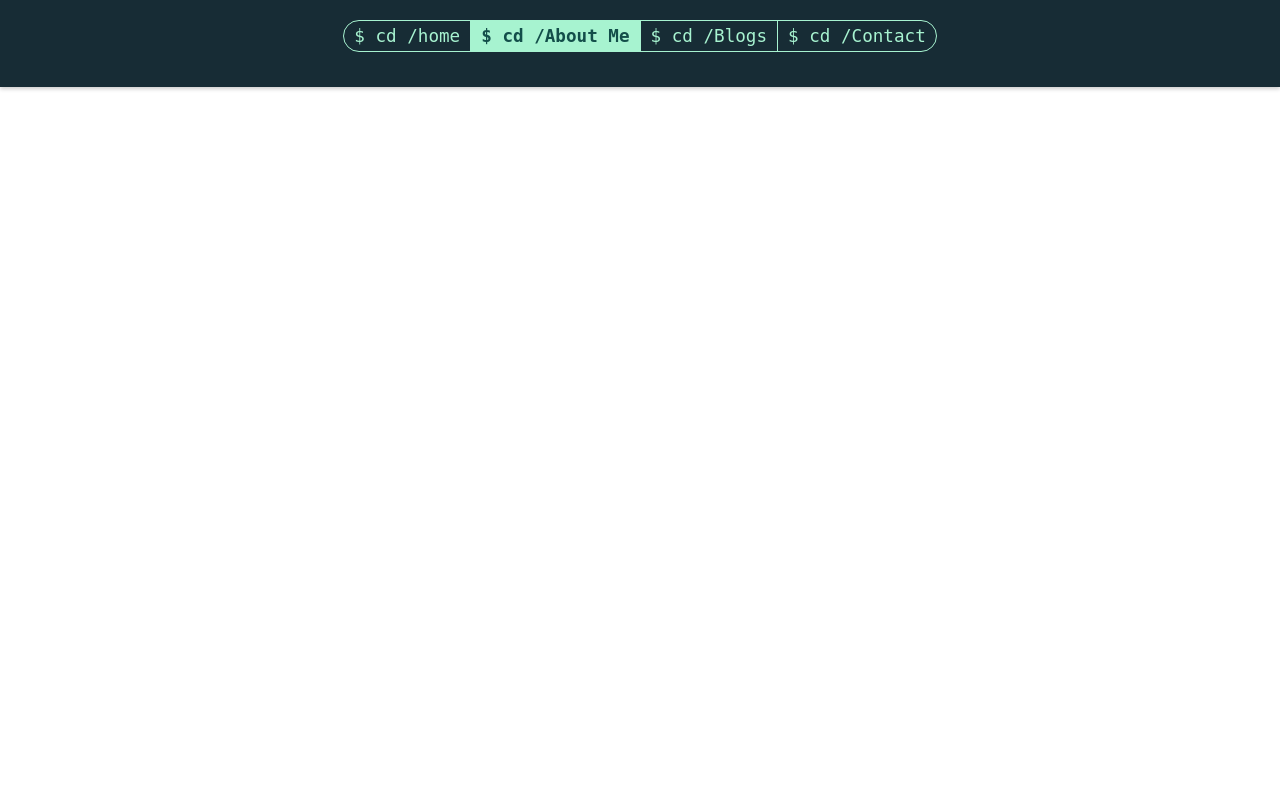
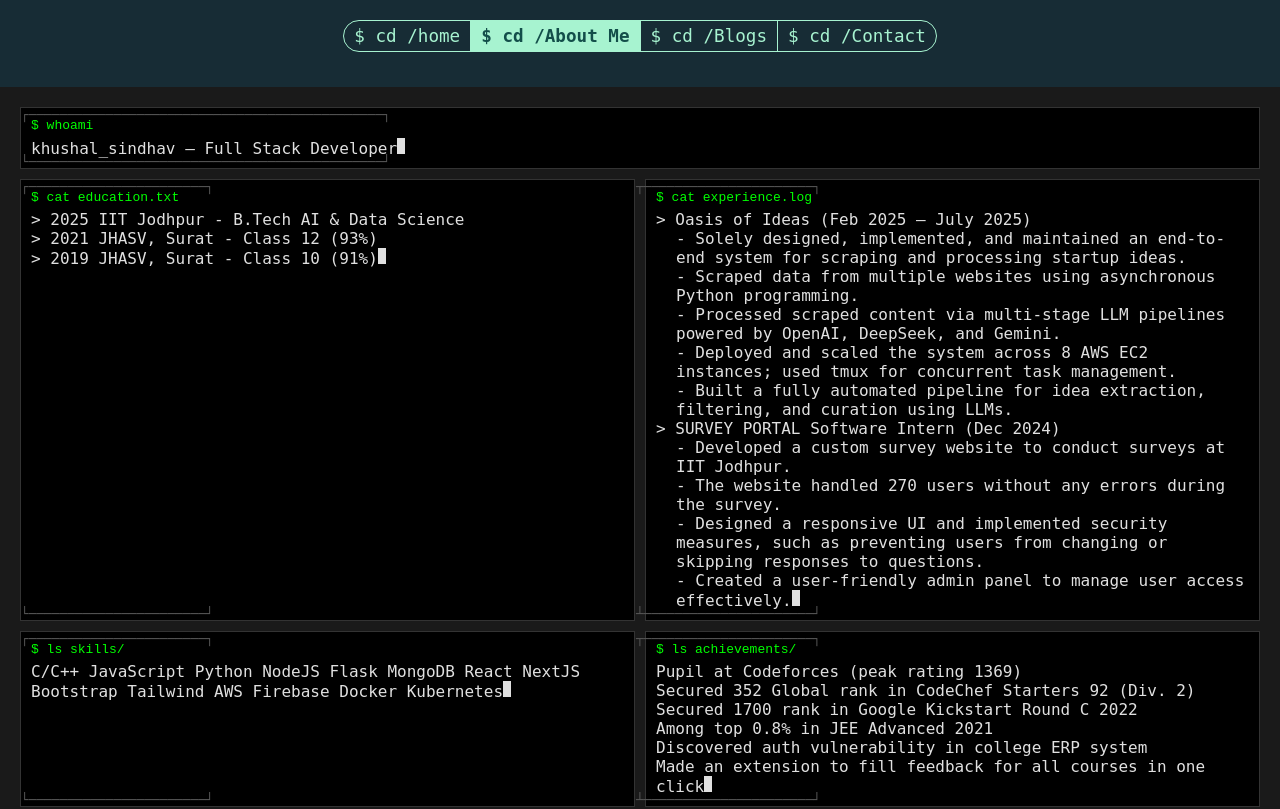
Before and after one commit to MagnusCarlsen26/PortFolio, a React (Create React App) app: page /about in a window 1280 px wide. Shown: the top 809 px of the page. Built offline with nearby package versions, Linux system fonts and the light colour scheme.

Commit message:
Basic skeleton/skin for about me page

```diff
--- a/src/App.tsx
+++ b/src/App.tsx
@@ -5,6 +5,7 @@ import BlogRead from './page/blogs/blogRead/BlogRead';
 import Navbar from './page/navbar/Navbar';
 import Home from './page/home/Home'; // Import the new Home component
 import Contact from './page/contact/Contact'; // Import the new Contact component
+import About from './page/about/About'; // Import the new About component
 
 function App() {
   return (
@@ -13,6 +14,7 @@ function App() {
         <Navbar />
           <Routes>
             <Route path="/" element={<Home />} />
+            <Route path="/about" element={<About />} />
             <Route path="/blogs" element={<BlogHome />} />
             <Route path="/blog/read/:slug" element={<BlogRead />} />
             <Route path="/contact" element={<Contact />} />
--- /dev/null
+++ b/src/page/about/About.tsx
@@ -0,0 +1,73 @@
+import React from 'react';
+import './about.css';
+
+const About: React.FC = () => {
+  return (
+    <div className="about-container">
+      <section className="terminal-pane whoami">
+        <pre className="command">$ whoami</pre>
+        <p className="output">khushal_sindhav — Full Stack Developer<span className="cursor"></span></p>
+      </section>
+
+      <div className="terminal-row">
+        <section className="terminal-pane education">
+          <pre className="command">$ cat education.txt</pre>
+          <div className="output">
+            <p>&gt; 2025 IIT Jodhpur - B.Tech AI & Data Science</p>
+            <p>&gt; 2021 JHASV, Surat - Class 12 (93%)</p>
+            <p>&gt; 2019 JHASV, Surat - Class 10 (91%)<span className="cursor"></span></p>
+          </div>
+        </section>
+
+        <section className="terminal-pane experience">
+          <pre className="command">$ cat experience.log</pre>
+          <div className="output">
+            <p>&gt; Oasis of Ideas (Feb 2025 – July 2025)</p>
+            <p className="indent">- Solely designed, implemented, and maintained an end-to-end system for scraping and processing startup ideas.</p>
+            <p className="indent">- Scraped data from multiple websites using asynchronous Python programming.</p>
+            <p className="indent">- Processed scraped content via multi-stage LLM pipelines powered by OpenAI, DeepSeek, and Gemini.</p>
+            <p className="indent">- Deployed and scaled the system across 8 AWS EC2 instances; used tmux for concurrent task management.</p>
+            <p className="indent">- Built a fully automated pipeline for idea extraction, filtering, and curation using LLMs.</p>
+            <p>&gt; SURVEY PORTAL Software Intern (Dec 2024)</p>
+            <p className="indent">- Developed a custom survey website to conduct surveys at IIT Jodhpur.</p>
+            <p className="indent">- The website handled 270 users without any errors during the survey.</p>
+            <p className="indent">- Designed a responsive UI and implemented security measures, such as preventing users from changing or skipping responses to questions.</p>
+            <p className="indent">- Created a user-friendly admin panel to manage user access effectively.<span className="cursor"></span></p>
+          </div>
+        </section>
+      </div>
+
+      <div className="terminal-row">
+        <section className="terminal-pane skills">
+          <pre className="command">$ ls skills/</pre>
+          <p className="output">C/C++ JavaScript Python NodeJS Flask MongoDB React NextJS Bootstrap Tailwind AWS Firebase Docker Kubernetes<span className="cursor"></span></p>
+        </section>
+
+        <section className="terminal-pane achievements">
+          <pre className="command">$ ls achievements/</pre>
+          <div className="output">
+            <p>Pupil at Codeforces (peak rating 1369)</p>
+            <p>Secured 352 Global rank in CodeChef Starters 92 (Div. 2)</p>
+            <p>Secured 1700 rank in Google Kickstart Round C 2022</p>
+            <p>Among top 0.8% in JEE Advanced 2021</p>
+            <p>Discovered auth vulnerability in college ERP system</p>
+            <p>Made an extension to fill feedback for all courses in one click<span className="cursor"></span></p>
+          </div>
+        </section>
+      </div>
+
+      <section className="terminal-pane projects">
+        <pre className="command">$ tree projects/</pre>
+        <div className="output">
+          <p>├── PRACTO SCRAPER (Dr. Dweepobotee Brahma - Dec 2024)</p>
+          <p>│   ├── Scraped data of 6600 doctors in 2 hours.</p>
+          <p>│   ├── Implemented a master-worker architecture to accomplish the task.</p>
+          <p>│   ├── Deployed the master using Firebase Functions and the worker using Docker containers on AWS Elastic Kubernetes Service (EKS).</p>
+          <p>│   └── Addressed challenges related to efficiency, code reusability, and race conditions in Firestore.<span className="cursor"></span></p>
+        </div>
+      </section>
+    </div>
+  );
+};
+
+export default About;
--- /dev/null
+++ b/src/page/about/about.css
@@ -0,0 +1,107 @@
+.about-container {
+  font-family: 'monospace', monospace;
+  background-color: #1a1a1a;
+  color: #e0e0e0;
+  padding: 20px;
+  display: flex;
+  flex-direction: column;
+  gap: 10px;
+}
+
+.terminal-pane {
+  background-color: #000;
+  border: 1px solid #333;
+  padding: 10px;
+  box-sizing: border-box;
+  position: relative;
+}
+
+.terminal-pane::before {
+  content: '┌──────────────────────────────────────────────┐';
+  position: absolute;
+  top: -1px;
+  left: 0;
+  width: 100%;
+  color: #555;
+  font-size: 0.8em;
+  white-space: pre;
+}
+
+.terminal-pane::after {
+  content: '└──────────────────────────────────────────────┘';
+  position: absolute;
+  bottom: -1px;
+  left: 0;
+  width: 100%;
+  color: #555;
+  font-size: 0.8em;
+  white-space: pre;
+}
+
+.terminal-pane.whoami::before,
+.terminal-pane.projects::before {
+  content: '┌──────────────────────────────────────────────┐';
+}
+
+.terminal-pane.whoami::after,
+.terminal-pane.projects::after {
+  content: '└──────────────────────────────────────────────┘';
+}
+
+.terminal-row {
+  display: flex;
+  gap: 10px;
+}
+
+.terminal-row .terminal-pane {
+  flex: 1;
+}
+
+.terminal-row .terminal-pane::before {
+  content: '┌───────────────────────┐';
+}
+
+.terminal-row .terminal-pane.experience::before,
+.terminal-row .terminal-pane.achievements::before {
+  content: '┬──────────────────────┐';
+  left: -10px; /* Adjust for border overlap */
+  width: calc(100% + 10px);
+}
+
+.terminal-row .terminal-pane::after {
+  content: '└───────────────────────┘';
+}
+
+.terminal-row .terminal-pane.experience::after,
+.terminal-row .terminal-pane.achievements::after {
+  content: '┴──────────────────────┘';
+  left: -10px;
+  width: calc(100% + 10px);
+}
+
+.command {
+  color: #0f0; /* Bright green for commands */
+  margin-bottom: 5px;
+}
+
+.output {
+  color: #e0e0e0; /* Muted gray/white for output */
+  white-space: pre-wrap;
+}
+
+.indent {
+  margin-left: 20px;
+}
+
+.cursor {
+  display: inline-block;
+  width: 8px;
+  height: 1em;
+  background-color: #e0e0e0;
+  animation: blink 1s step-end infinite;
+}
+
+@keyframes blink {
+  from, to { background-color: transparent }
+  50% { background-color: #e0e0e0; }
+}
```
